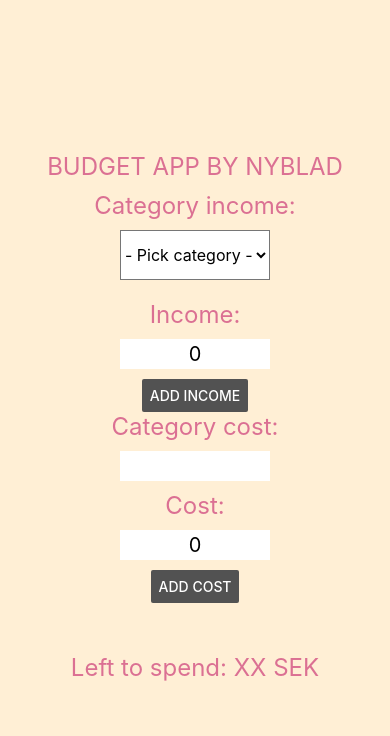
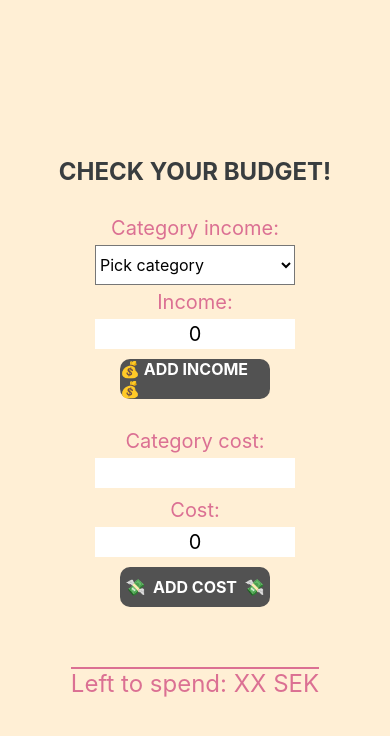
Before and after one commit to Technigo/project-react-native-app, a React Native app: screen / in a window 390 px wide. Shown: the top 736 px of the page. Built offline with nearby package versions, Linux system fonts and the light colour scheme.

Commit message:
Updated styling

```diff
--- a/App.js
+++ b/App.js
@@ -8,20 +8,20 @@ import {
   Picker,
   Text,
   Button,
+  TouchableOpacity,
 } from 'react-native';
 
 //Array of objects (category + incomes)
 //Array of objects (category + cost)
-//Input category incomes (add to array incomes) - function handleIncomeCategory?
-//Input income (add to array incomes) - function handleIncome?
-//Input category costs (add to array costs) - function handleCostCategory?
-//Input cost (add to array costs) - function handleCost?
+//Input category incomes (add to array incomes)
+//Input income (add to array incomes)
+//Input category costs (add to array costs)
+//Input cost (add to array costs)
 //Component to map the objects in the array listIncomes and listCosts
 //Sum component that calculates the incomes-costs to see what we have left
 //Shake phone to reset?
 
 const App = () => {
-
   const [categoryIncome, setCategoryIncome] = useState('');
   const [categoryCost, setCategoryCost] = useState('');
   const [income, setIncome] = useState('0');
@@ -31,7 +31,7 @@ const App = () => {
   const addedIncomes = { category: categoryIncome, income: income };
 
   const [listCosts, setListCosts] = useState([]);
-  const addedCosts = { category: categoryCost, income: cost };
+  const addedCosts = { category: categoryCost, cost: cost };
 
   // FUNCTIONS FOR ADDING INCOMES AND COSTS
   //Using concat() bc map() won't work otherwise..?
@@ -46,21 +46,20 @@ const App = () => {
 
   //NEED HELP WITH A FUNCTION TO CALCULATE THE INCOMES AND COSTS IN THE ARRAYS
 
-  console.log(listIncomes);
-  console.log(listCosts);
+  return (
+    <View style={styles.container}>
+      <StatusBar hidden static backgroundColor="palevioletred" />
+      <Text style={styles.textHeading}>CHECK YOUR BUDGET!</Text>
 
-  return (
-    <View style={styles.view}>
-      <StatusBar style={styles.statusBar} barStyle="light-content" />
-      <Text style={styles.text}>BUDGET APP BY NYBLAD</Text>
-
+      {/* ADD INCOMES */}
+      <View style={styles.viewSection}>
         <Text style={styles.text}>Category income:</Text>
         <Picker
           style={styles.picker}
           type="dropdown"
           selectedValue={categoryIncome}
           onValueChange={value => setCategoryIncome(value)}>
-        <Picker.Item label="- Pick category -" value="-" />
+          <Picker.Item label="Pick category" value="-" />
           <Picker.Item label="Salary" value="Salary" />
           <Picker.Item label="Other" value="Other" />
         </Picker>
@@ -72,8 +71,20 @@ const App = () => {
           value={income}
         />
 
-      <Button color="#525252" title="Add income" onPress={handleAddIncome} />
+        {/*<Button
+          title="💰  Add income  💰"
+          color="#525252"
+          accessibilityLabel="add button"
+          onPress={handleAddIncome}
+        />*/}
 
+        <TouchableOpacity style={styles.button} onPress={handleAddIncome}>
+          <Text style={styles.buttonText}>💰 ADD INCOME 💰</Text>
+        </TouchableOpacity>
+      </View>
+
+      {/* ADD COSTS */}
+      <View style={styles.viewSection}>
         <Text style={styles.text}>Category cost:</Text>
         <TextInput
           style={styles.textInput}
@@ -88,72 +99,123 @@ const App = () => {
           value={cost}
         />
 
-      <Button
+        {/*<Button
+          title="💸  ADD COST  💸"
+          fontSize="24"
           color="#525252"
-        title="Add cost"
-        onPress={() => listCosts.push({ addedCosts })}
-      />
+          onPress={handleAddCost}
+        />*/}
 
+        <TouchableOpacity style={styles.button} onPress={handleAddCost}>
+          <Text style={styles.buttonText}>💸  ADD COST  💸</Text>
+        </TouchableOpacity>
+      </View>
+
+      {/* SUMMARY */}
       <View style={styles.viewSummary}>
-        <Text style={styles.text}>
         {listIncomes.map((items, index) => (
-            <View key={index}>
-              {items.category}: {items.income} SEK
-            </View>
+          <Text style={styles.textSummaryIncome} key={index}>
+            <Text>{items.category}:</Text>
+            <Text>{items.income} SEK</Text>
+          </Text>
         ))}
+
+        {listCosts.map((items, index) => (
+          <Text style={styles.textSummaryCost} key={index}>
+            <Text>{items.category}:</Text>
+            <Text>-{items.cost} SEK</Text>
           </Text>
+        ))}
 
-        <Text style={styles.text}>
-          {listCosts.map((items, index) => (
-            <View key={index}>
-              {items.category}: {items.costs} SEK
-            </View>
-          ))}
-        </Text>
-
-        <Text style={styles.text}>Left to spend: XX SEK</Text>
+        <Text style={styles.textTotal}>Left to spend: XX SEK</Text>
       </View>
     </View>
   );
 };
 
 const styles = StyleSheet.create({
-  view: {
+  container: {
     flex: 1,
     backgroundColor: 'papayawhip',
     justifyContent: 'center',
     alignItems: 'center',
   },
 
-  statusBar: {
-    backgroundColor: 'black',
+  viewSection: {
+    justifyContent: 'center',
+    alignItems: 'center',
+    marginBottom: 30,
+  },
+
+  textHeading: {
+    fontSize: 24,
+    fontWeight: 'bold',
+    color: '#393D3F',
+    marginTop: 10,
+    marginBottom: 30,
   },
 
   text: {
-    fontSize: 24,
+    fontSize: 20,
     color: 'palevioletred',
-    marginBottom: 10,
+    marginBottom: 5,
   },
 
   picker: {
-    height: 50,
-    width: 150,
+    height: 40,
+    width: 200,
     backgroundColor: '#fff',
-    marginBottom: 20,
+    marginBottom: 5,
   },
 
   textInput: {
     fontSize: 20,
     height: 30,
-    width: 150,
+    width: 200,
     backgroundColor: '#fff',
     marginBottom: 10,
     textAlign: 'center',
   },
 
+  button: {
+    height: 40,
+    width: 150,
+    borderRadius: 10,
+    backgroundColor: '#525252',
+    alignItems: 'center',
+    justifyContent: 'center',
+  },
+
+  buttonText: {
+    fontSize: 16,
+    fontWeight: 'bold',
+    color: '#fff',
+  },
+
   viewSummary: {
     marginTop: 30,
     border: 2,
+  },
+
+  textSummaryIncome: {
+    flexDirection: 'row',
+    justifyContent: 'space-between',
+    fontSize: 18,
+    color: '#798B00',
+  },
+
+  textSummaryCost: {
+    flexDirection: 'row',
+    justifyContent: 'space-between',
+    fontSize: 18,
+    color: '#FC542E',
+  },
+
+  textTotal: {
+    borderTopWidth: 2,
+    borderColor: 'palevioletred',
+    fontSize: 24,
+    color: 'palevioletred',
   },
 });
 
@@ -168,29 +230,5 @@ const styles = StyleSheet.create({
 //   font-size: 24px;
 //   color: palevioletred;
 // `
-// const TextInput = styled.TextInput`
-//   font-size: 20px;
-//   height: 30px;
-//   width: 100px;
-//   background: #fff;
-//   border-radius: 10px;
-//   margin: 5px 0;
-//   text-align: center;
-// `
-// const Text = styled.Text`
-//   font-size: 20px;
-//   padding: 10px;
-// `
-
-// const Button = styled.Button`
-//   font-size: 20px;
-//   height: 30px;
-//   width: 100px;
-//   padding: 10px;
-//   background: #000;
-//   color: #fff;
-//   border-radius: 10px;
-//   margin: 5px 0;
-// `
 
 export default App;
```
Lines whose indentation alone changed are shown as unchanged.
